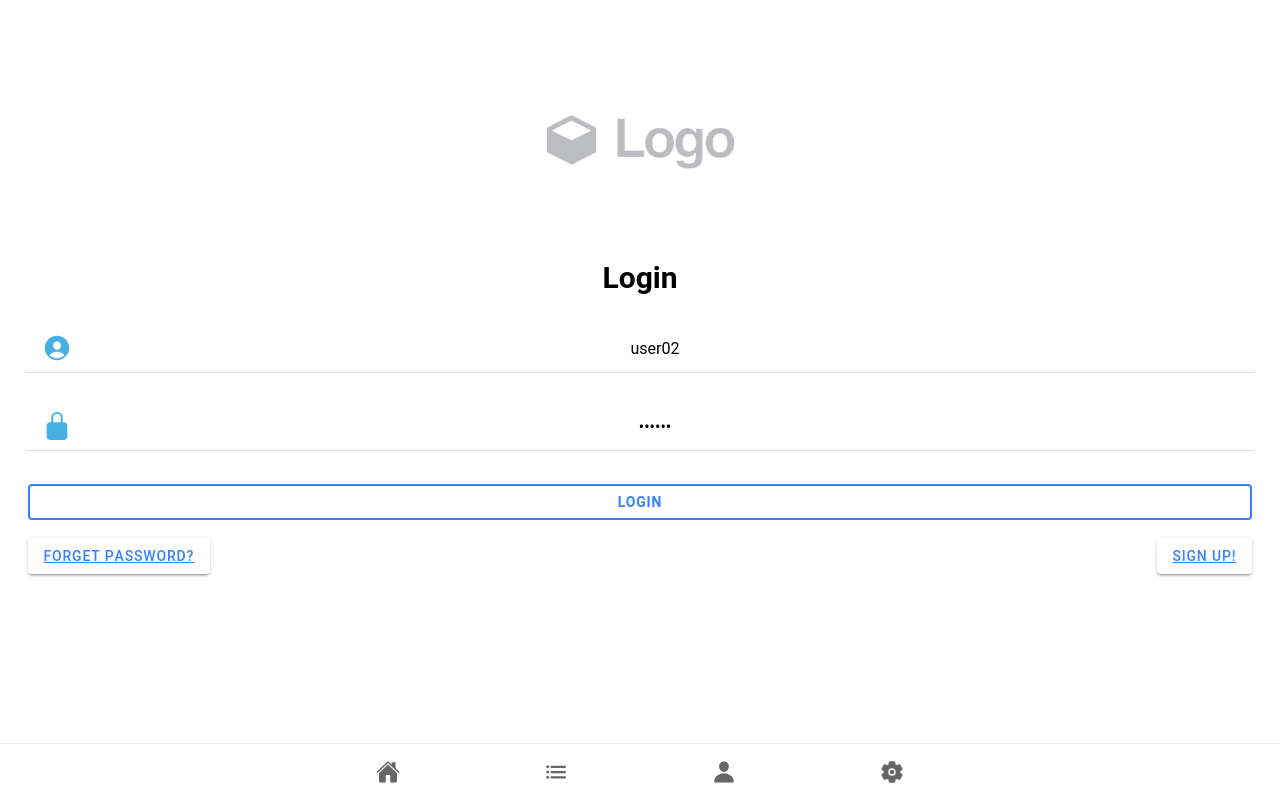
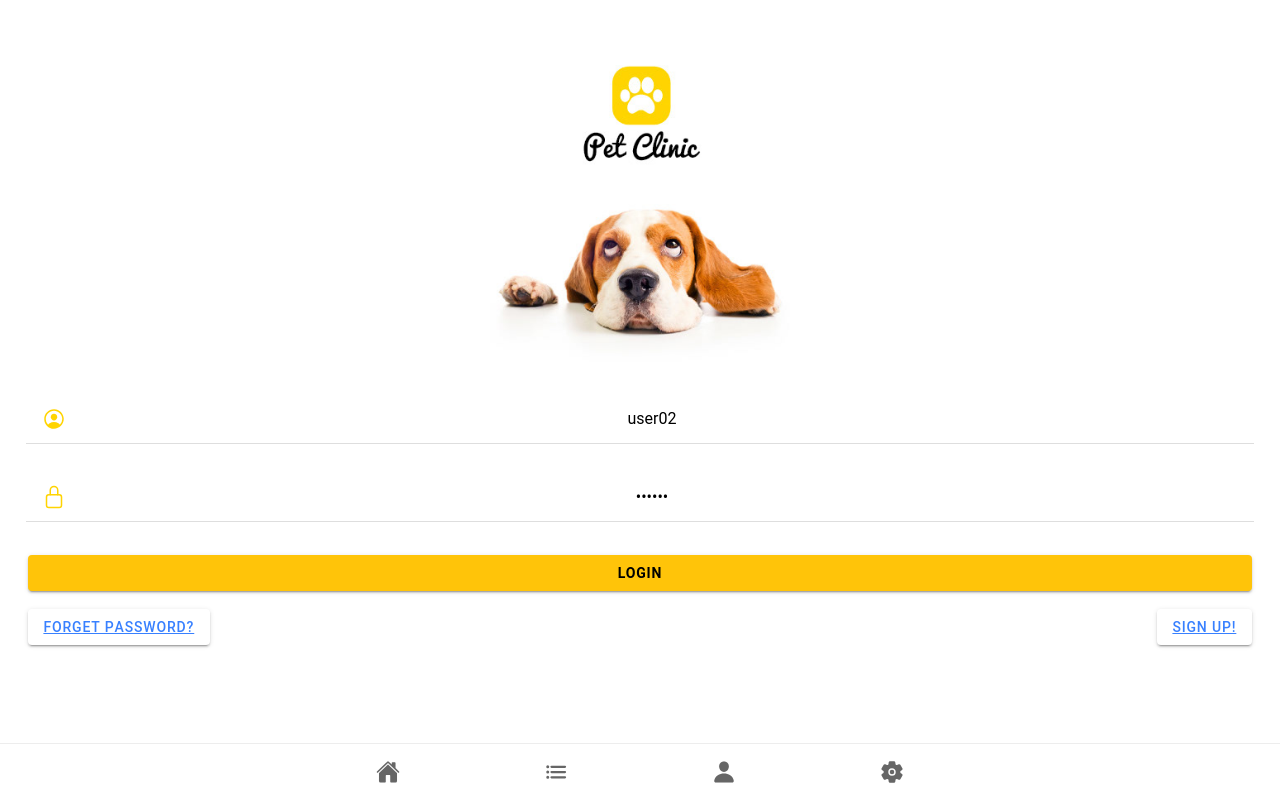
Before and after one commit to johnewong/CZ2006-Frontend, a React (Create React App) app: page /login in a window 1280 px wide. Built offline with nearby package versions, Linux system fonts and the light colour scheme.

Commit message:
mx - update(UI)

```diff
--- /dev/null
+++ b/src/pages/Login.css
@@ -0,0 +1,4 @@
+.buttonCus{
+    width: 10%;
+    bottom: 40%;
+}
--- a/src/pages/Login.tsx
+++ b/src/pages/Login.tsx
@@ -1,9 +1,10 @@
 import { IonContent, IonHeader, IonPage, IonTitle, IonToolbar } from '@ionic/react';
 import React, { useEffect, useState } from 'react';
 import axios from "axios";
+import "./Login.css"
 import { IonGrid, IonRow, IonCol } from '@ionic/react';
-import { personCircle } from "ionicons/icons";
-import { lockClosed } from "ionicons/icons";
+import { personCircleOutline } from "ionicons/icons";
+import { lockClosedOutline } from "ionicons/icons";
 import { useHistory } from "react-router-dom";
 import { IonItem, IonLabel, IonInput, IonButton, IonIcon, IonAlert,IonImg } from '@ionic/react';
 
@@ -80,23 +81,14 @@ const LoginMX: React.FC = () => {
             <img src= "assets/images/Logo.png" width = "300px" />
           </IonCol>
         </IonRow>
-
-        {/*Login label*/}
-          <IonRow>
-            <IonCol>
-              <IonLabel
-                style={{ fontSize: "30px", color: "dark" }}
-                > <b>Login</b></IonLabel>
-            </IonCol>
-          </IonRow>
         <IonRow></IonRow><IonCol></IonCol>
         {/*Login input*/}
           <IonRow>
             <IonCol>
               <IonItem>
                 <IonIcon
-                    style={{ fontSize: "30px", color: "#46b0e0"} }
-                    icon={personCircle}
+                    style={{ color: "#ffd401" }}
+                    icon={personCircleOutline}
                     />
                   <IonInput
                       type="email"
@@ -113,8 +105,8 @@ const LoginMX: React.FC = () => {
             <IonCol>
               <IonItem>
                 <IonIcon
-                    style={{ fontSize: "30px", color: "#46b0e0" }}
-                    icon={lockClosed}
+                    style={{ color: "#ffd401" }}
+                    icon={lockClosedOutline}
                     />
                   <IonInput
                     type="password"
@@ -129,9 +121,10 @@ const LoginMX: React.FC = () => {
           <IonRow></IonRow><IonCol></IonCol>
           <IonRow>
             <IonCol>
-              <IonButton class="button button-outline button-block"
-                          color = "#46b0e0"
-                           onClick={handleLogin}
+              <IonButton  size = "default"
+                          color="warning"
+                          expand="block"
+                          onClick={handleLogin}
                           //routerLink="/Home"
                           ><b>Login</b></IonButton>
             </IonCol>
```
Also changed, not shown: public/assets/images/Logo.png.
